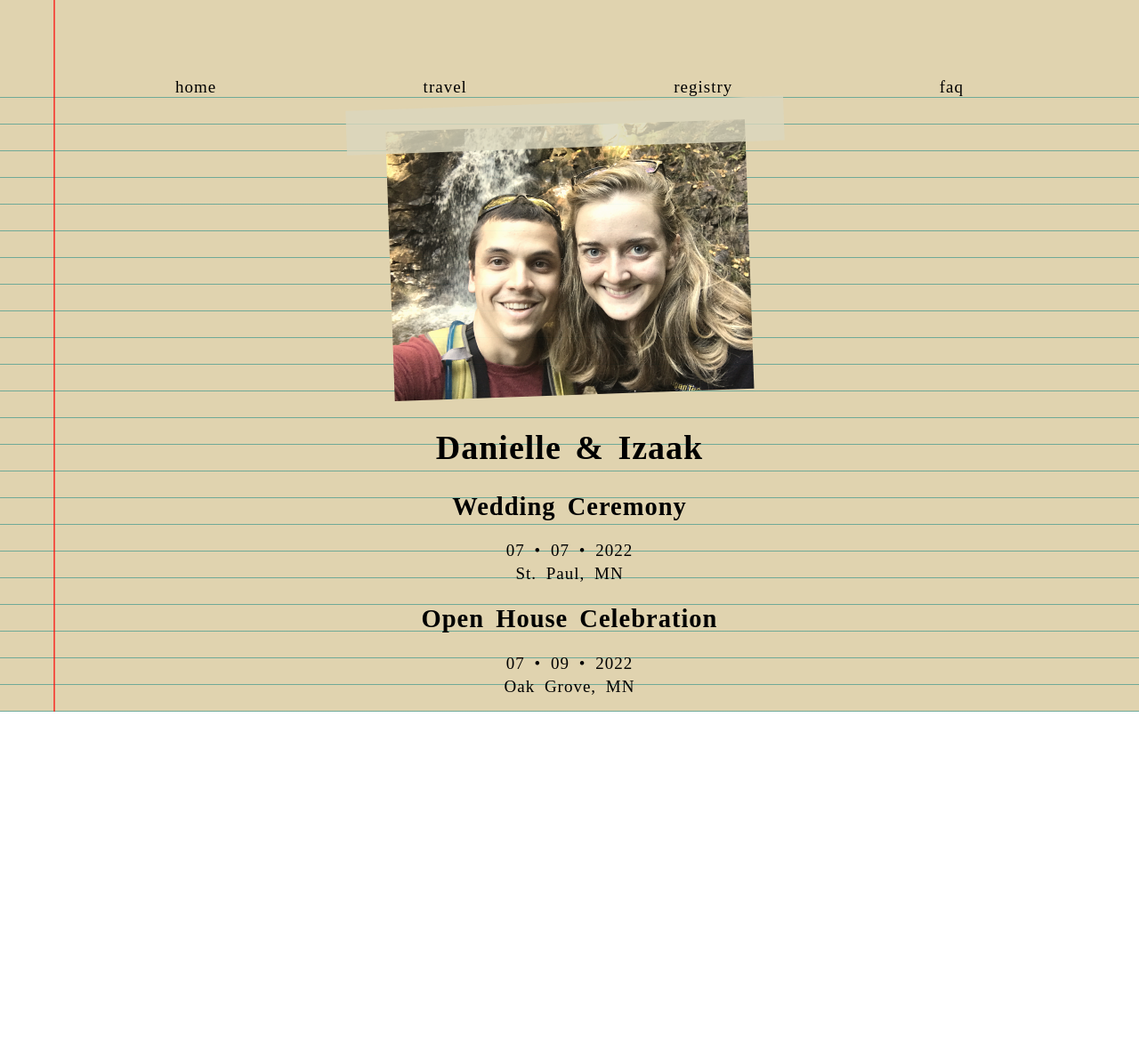
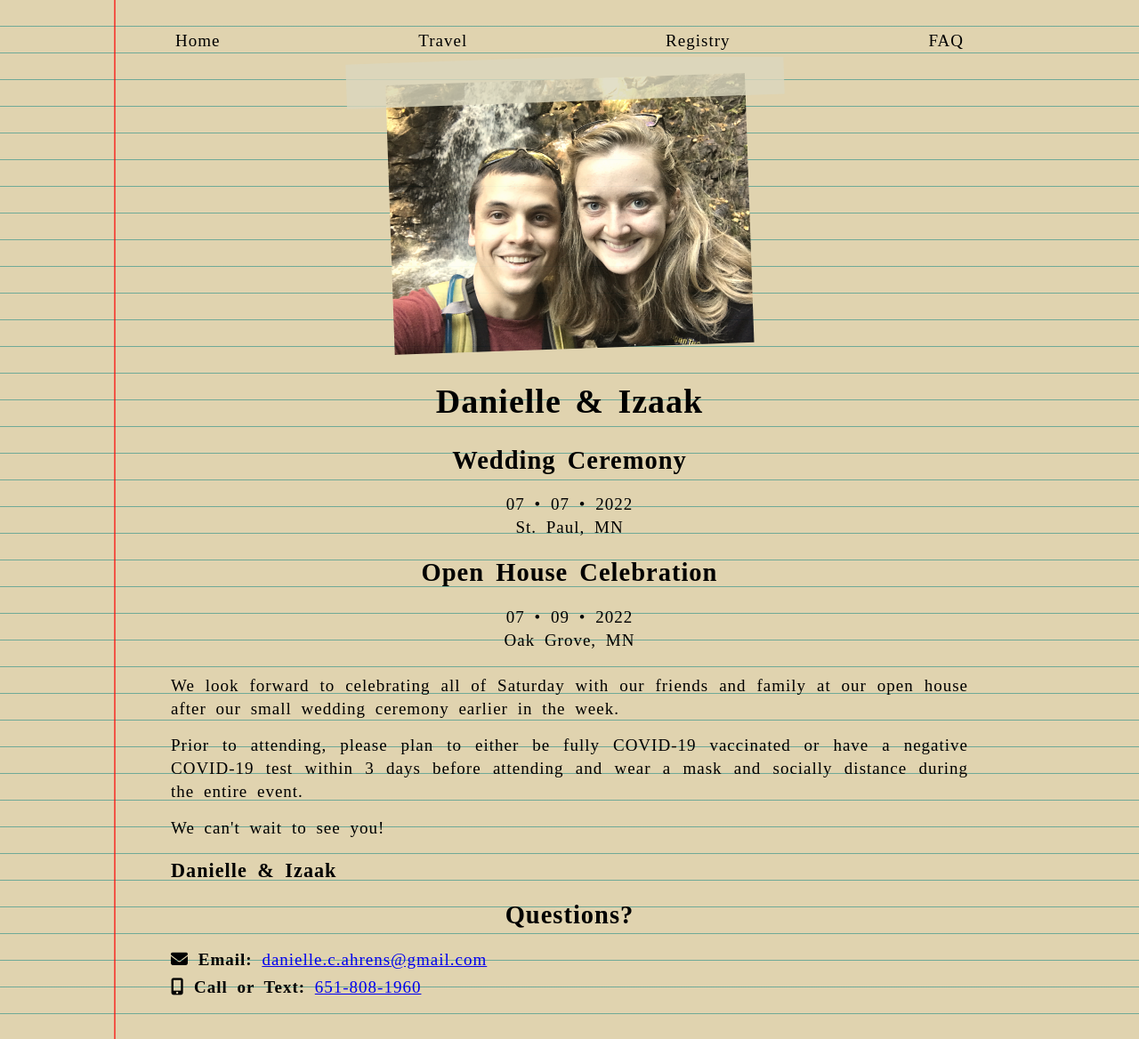
Before and after one commit to danielleahrens/unity, a React (Create React App) app: page / in a window 1280 px wide. Shown: the whole page at 89% size. Before the commit the page ends 800 px from the top, so only its background shows below. Built offline with nearby package versions, Linux system fonts and the light colour scheme.

Commit message:
fixing up css
get rid of scroll bars

```diff
--- a/src/App.css
+++ b/src/App.css
@@ -1,11 +1,10 @@
 .App {
   text-align: center;
-  max-height: 100vh;
-  overflow-y: scroll;
+  height: 100%;
 }
 
 .body {
-  height: 100vh;
+  height: 100%;
 }
 
 .paper-line{
@@ -15,18 +14,15 @@
   background-color: rgba(255,0,0,0.6);
   position: absolute;
   top: 0;
-  left: 60px;
+  left: 10%;
 }
 
 .paper {
   width: 100vw;
-  height: 100vh;
-  min-height: 100vh;
+  height: 100%;
   background-color: rgba(224, 211, 175);
   box-shadow: 0px 0px 5px 0px #888;
   position: relative;
-  padding-top: 80px;
-  padding-bottom: 80px;
 }
 
 .pattern {
@@ -34,7 +30,7 @@
   background-image: repeating-linear-gradient(rgba(224, 211, 175) 0px, rgba(224, 211, 175) 29px, teal 30px);
 }
 
-.content {
+.view {
   padding-left: 15%;
   padding-right: 15%;
   line-height: 26px;
@@ -42,13 +38,26 @@
   font-size: 19px;
   letter-spacing: 1px;
   word-spacing: 5px;
+  width: 70%;
   max-width: 1200px;
+  min-height: 100vh;
+
+}
+
+.content {
+  height: 100%;
+  width: 100%;
   overflow-y: scroll;
+  padding-bottom: 40px;
 }
 
 .menu {
   display: flex;
+  flex-wrap: wrap;
   justify-content: space-between;
+  position: relative;
+  height: 10%;
+  padding-top: 28px;
 }
 
 .menu-item {
@@ -60,3 +69,11 @@
   text-decoration-thickness: 2px;
   cursor: pointer;
 }
+
+@media only screen and (max-width: 480px) {
+  .view {
+    padding-left: 12%;
+    padding-right: 11%;
+    width: 77%;
+  }
+}
--- a/src/App.js
+++ b/src/App.js
@@ -36,18 +36,21 @@ class App extends React.Component {
         <div className="paper">
           <div className="paper-line"/>
           <div className="pattern">
-            <div className="content">
+            <div className="view">
               <div className="menu">
-                <div className="menu-item" onClick={() => this.updateDisplay("Home")}>home</div>
-                <div className="menu-item" onClick={() => this.updateDisplay("Travel")}>travel</div>
-                <div className="menu-item" onClick={() => this.updateDisplay("Registry")}>registry</div>
-                <div className="menu-item" onClick={() => this.updateDisplay("Faq")}>faq</div>
+                <div className="menu-item" onClick={() => this.updateDisplay("Home")}>Home</div>
+                <div className="menu-item" onClick={() => this.updateDisplay("Travel")}>Travel</div>
+                <div className="menu-item" onClick={() => this.updateDisplay("Registry")}>Registry</div>
+                <div className="menu-item" onClick={() => this.updateDisplay("Faq")}>FAQ</div>
               </div>
-              {(this.state.display === 'Home') ? <Home /> : <div /> }
-              {(this.state.display === 'Travel') ? <Travel /> : <div />}
-              {(this.state.display === 'Registry') ? <Registry /> : <div />}
-              {(this.state.display === 'Faq') ? <Faq /> : <div />}
+              <div className="content">
+                {(this.state.display === 'Home') ? <Home /> : <div /> }
+                {(this.state.display === 'Travel') ? <Travel /> : <div />}
+                {(this.state.display === 'Registry') ? <Registry /> : <div />}
+                {(this.state.display === 'Faq') ? <Faq /> : <div />}
+              </div>
             </div>
+
           </div>
         </div>
 
--- a/src/Home.css
+++ b/src/Home.css
@@ -52,8 +52,6 @@
   }
 
   .copy-wrapper {
-      padding-left: 20px;
-      padding-right: 20px;
       text-align: left;
   }
 
@@ -67,3 +65,23 @@
       margin-top: 5px;
       margin-bottom: 5px;
   }
+
+  .home-contact-info {
+      text-align: left;
+  }
+
+
+  @media only screen and (max-width: 480px) {
+    .hero-image {
+        min-width: 200px;
+    }
+
+    .copy {
+        text-align: left;
+    }
+
+    a.size-break {
+        font-size: 10pt;
+    }
+
+}
--- a/src/Home.js
+++ b/src/Home.js
@@ -29,8 +29,8 @@ function Home() {
         </div>
         <div className="home-contact">
             <h2>Questions?</h2>
-            <p className="home-contact-info"><i class="fas fa-envelope home-contact-info-logo"></i> <b>Email:</b> <a href="mailto:danielle.c.ahrens+wedding@gmail.com">danielle.c.ahrens@gmail.com</a></p>
-            <p className="home-contact-info"><i class="fas fa-mobile-alt home-contact-info-logo"></i> <b>Call or Text:</b> <a href="tel:651-808-1960">651-808-1960</a></p>
+            <p className="home-contact-info"><i class="fas fa-envelope home-contact-info-logo"></i> <b>Email:</b> <a href="mailto:danielle.c.ahrens+wedding@gmail.com" className="size-break">danielle.c.ahrens@gmail.com</a></p>
+            <p className="home-contact-info"><i class="fas fa-mobile-alt home-contact-info-logo"></i> <b>Call or Text:</b> <a href="tel:651-808-1960" className="size-break">651-808-1960</a></p>
         </div>
     </div>
   )
--- a/src/Travel.css
+++ b/src/Travel.css
@@ -8,6 +8,7 @@ h4 {
 
 .travel-content-wrapper {
     display: flex;
+    flex-wrap: wrap;
     justify-content: left;
     align-items: flex-start;
 }
```
